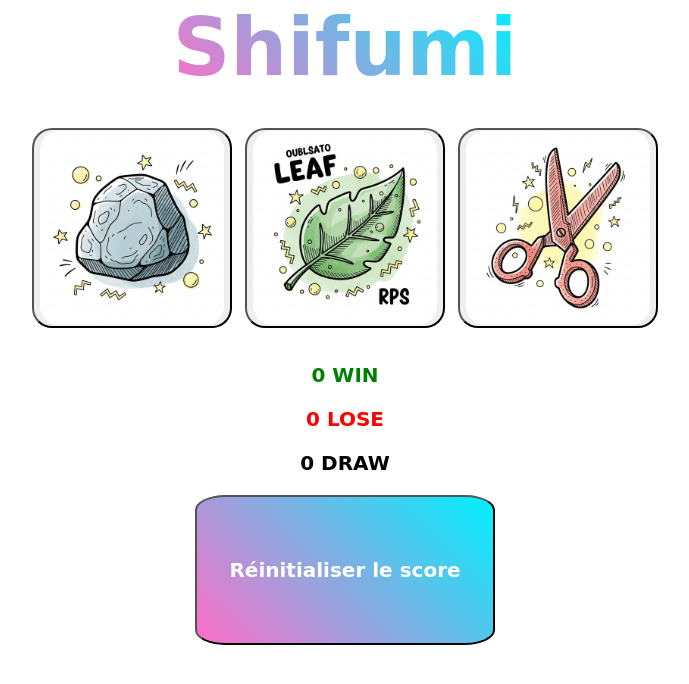
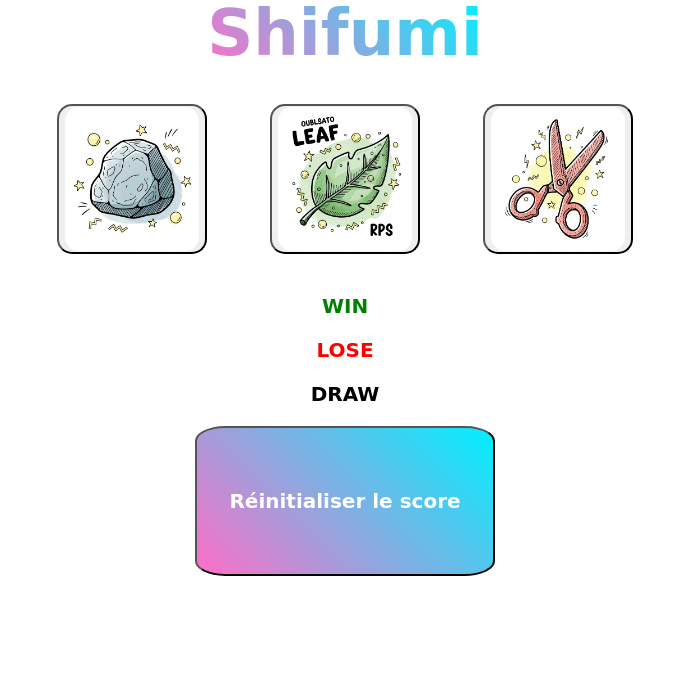
Before and after one commit to Oryx87/R3.01_TD1, a plain HTML site: page Shifumi/index.html in a window 1280 px wide. Both pictures are taken after a click on the button "Réinitialiser le score". Shown: the whole page, without its empty margins (295-984 px from the left). Drawn offline with Linux system fonts and the light colour scheme.

Commit message:
Version finale Shifumi

```diff
--- a/Shifumi/script.js
+++ b/Shifumi/script.js
@@ -46,9 +46,10 @@ buttons.forEach(button => {
 });
 
 resetButton.addEventListener('click', () => {
-    score.win = 0;
-    score.lose = 0;
-    score.draw = 0;
-    updateScore();
-    resultDisplay.textContent = '';
+    // score.win = 0;
+    // score.lose = 0;
+    // score.draw = 0;
+    // updateScore();
+    // resultDisplay.textContent = '';
+    window.location.reload();
 })
--- a/Shifumi/style.css
+++ b/Shifumi/style.css
@@ -10,9 +10,9 @@ body{
 }
 
 h1 {
-    margin: 10px 0;
+    margin: 5px;
     font-weight: bold;
-    font-size: 5em;
+    font-size: 4em;
     background: linear-gradient(45deg, #ff6ec7, #00f0ff);
     -webkit-background-clip: text;
     -webkit-text-fill-color: transparent;
@@ -32,8 +32,9 @@ main{
 }
 
 .btn-choix{
-    width: 200px;
-    height: 200px;
+    margin: 5px;
+    width: 150px;
+    height: 150px;
     border-radius: 10%;
     background-size: cover;
     background-position: center;
```
